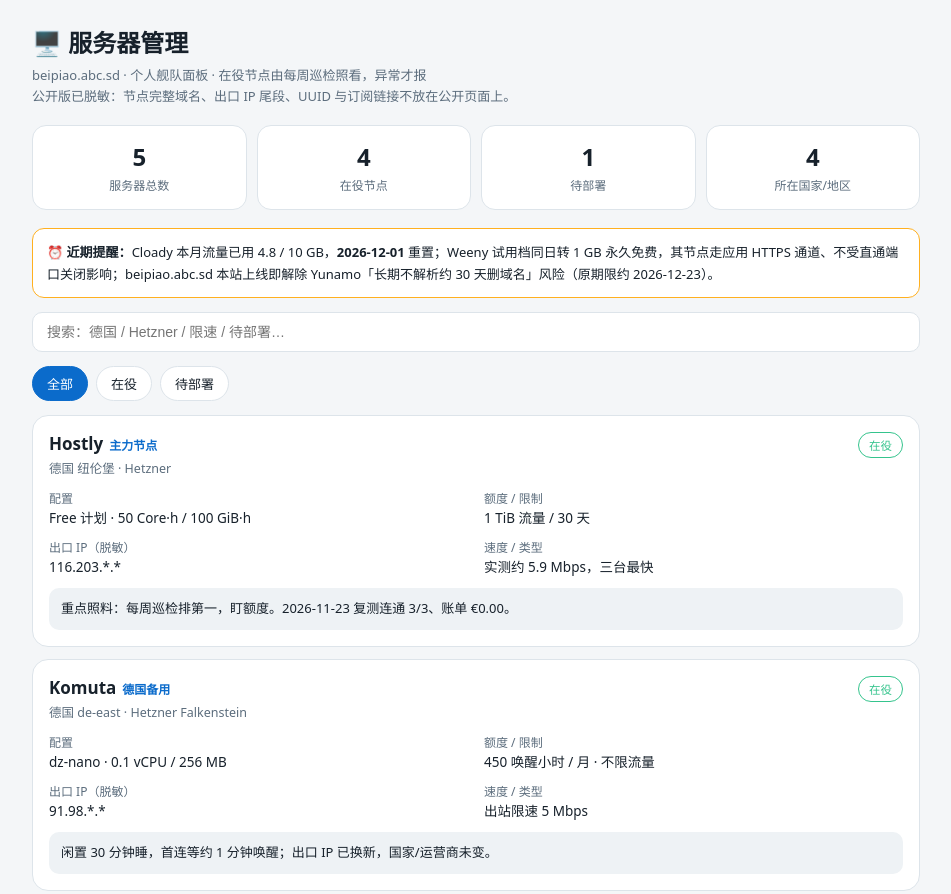
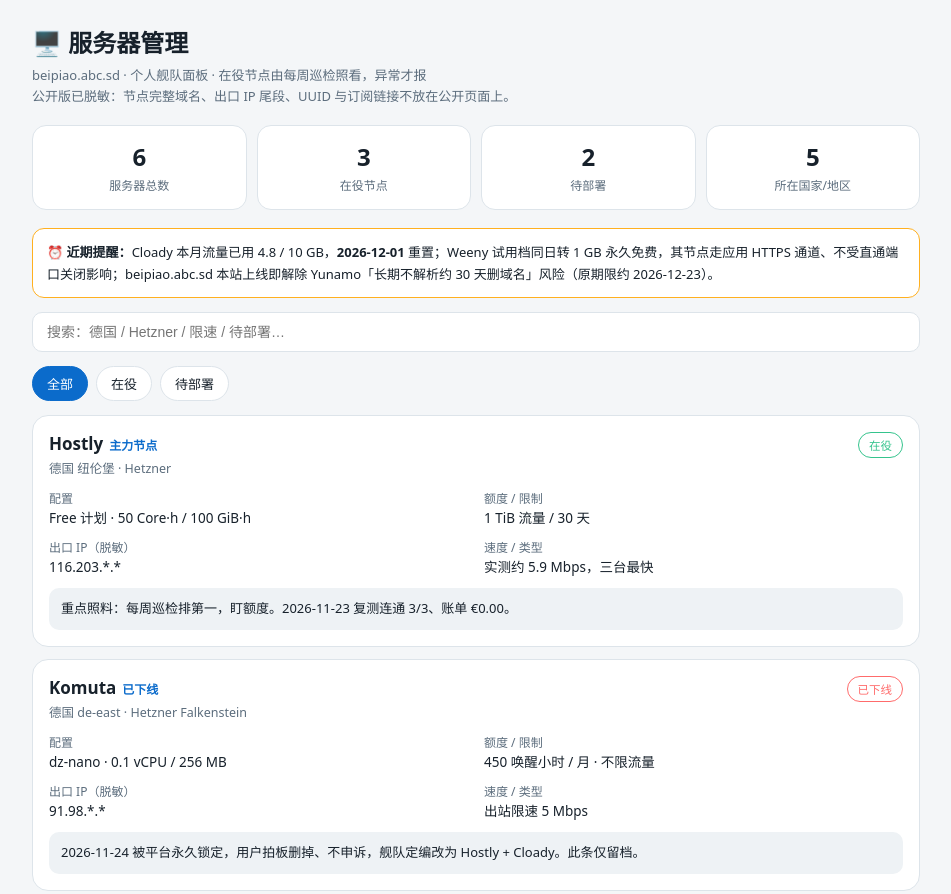
Before and after one commit to beipiao735-web/server-panel, a plain HTML site: page index.html in a window 1280 px wide. Shown: the top 894 px of the page, without its empty margins (164-1115 px from the left). Drawn offline with Linux system fonts and the light colour scheme.

Commit message:
Add AgentScope (Singapore sandbox, deploying); mark Komuta offline; totals now 6 servers / 3 active

```diff
--- a/index.html
+++ b/index.html
@@ -4,7 +4,7 @@
 <meta charset="UTF-8">
 <meta name="viewport" content="width=device-width, initial-scale=1">
 <title>服务器管理 — beipiao.abc.sd</title>
-<meta name="description" content="个人服务器舰队管理面板：5 台服务器的状态、配置、限额与到期提醒。">
+<meta name="description" content="个人服务器舰队管理面板：6 台服务器的状态、配置、限额与到期提醒。">
 <style>
 :root{--bg:#0f1419;--card:#1a222c;--card2:#212b36;--text:#e8eef4;--muted:#93a3b1;--line:#2c3947;--acc:#4da3ff;--ok:#35c48d;--warn:#ffb020;--bad:#ff6b6b}
 @media (prefers-color-scheme:light){:root{--bg:#f4f6f8;--card:#fff;--card2:#eef2f5;--text:#17212b;--muted:#5c6d7d;--line:#dde4ea;--acc:#0b6bcb}}
@@ -23,7 +23,7 @@ h1{font-size:24px;margin:0}.sub{color:var(--muted);font-size:13px;margin-top:6px
 .name{font-weight:700;font-size:17px}.role{color:var(--acc);font-size:12px;font-weight:600;margin-left:6px}
 .loc{color:var(--muted);font-size:12.5px;margin-top:3px}
 .badge{font-size:11.5px;padding:4px 10px;border-radius:999px;border:1px solid var(--line);white-space:nowrap}
-.badge.on{color:var(--ok);border-color:var(--ok)}.badge.wait{color:var(--warn);border-color:var(--warn)}
+.badge.on{color:var(--ok);border-color:var(--ok)}.badge.wait{color:var(--warn);border-color:var(--warn)}.badge.off{color:var(--bad);border-color:var(--bad)}
 .grid{display:grid;grid-template-columns:1fr 1fr;gap:8px 16px;margin-top:12px;font-size:13.5px;line-height:1.6}
 .grid span{color:var(--muted);display:block;font-size:12px}
 .note{margin-top:10px;background:var(--card2);border-radius:10px;padding:10px 12px;font-size:13px;line-height:1.65}
@@ -37,10 +37,10 @@ h1{font-size:24px;margin:0}.sub{color:var(--muted);font-size:13px;margin-top:6px
 <div class="sub">beipiao.abc.sd · 个人舰队面板 · 在役节点由每周巡检照看，异常才报<br>公开版已脱敏：节点完整域名、出口 IP 尾段、UUID 与订阅链接不放在公开页面上。</div>
 
 <div class="stats">
-<div class="stat"><b>5</b><span>服务器总数</span></div>
-<div class="stat"><b>4</b><span>在役节点</span></div>
-<div class="stat"><b>1</b><span>待部署</span></div>
-<div class="stat"><b>4</b><span>所在国家/地区</span></div>
+<div class="stat"><b>6</b><span>服务器总数</span></div>
+<div class="stat"><b>3</b><span>在役节点</span></div>
+<div class="stat"><b>2</b><span>待部署</span></div>
+<div class="stat"><b>5</b><span>所在国家/地区</span></div>
 </div>
 
 <div class="alert">⏰ <b>近期提醒：</b>Cloady 本月流量已用 4.8 / 10 GB，<b>2026-12-01</b> 重置；Weeny 试用档同日转 1 GB 永久免费，其节点走应用 HTTPS 通道、不受直通端口关闭影响；beipiao.abc.sd 本站上线即解除 Yunamo「长期不解析约 30 天删域名」风险（原期限约 2026-12-23）。</div>
@@ -49,22 +49,23 @@ h1{font-size:24px;margin:0}.sub{color:var(--muted);font-size:13px;margin-top:6px
 <div class="tabs" id="tabs"></div>
 <div id="list"></div>
 
-<div class="foot">数据核实于 2026-11-24 · Hostly / Komuta / Cloady 为舰队定编，Weeny 为免费档 WS 节点 · 其余平台已按决定停止，不再新增</div>
+<div class="foot">数据核实于 2026-11-24 · Hostly / Cloady 为舰队定编，Komuta 已下线，Weeny 为免费档 WS 节点，AgentScope 部署中 · 其余平台已按决定停止，不再新增</div>
 </div>
 <script>
 const servers=[
 {name:"Hostly",role:"主力节点",loc:"德国 纽伦堡 · Hetzner",status:"在役",spec:"Free 计划 · 50 Core·h / 100 GiB·h",quota:"1 TiB 流量 / 30 天",exit:"116.203.*.*",speed:"实测约 5.9 Mbps，三台最快",note:"重点照料：每周巡检排第一，盯额度。2026-11-23 复测连通 3/3、账单 €0.00。"},
-{name:"Komuta",role:"德国备用",loc:"德国 de-east · Hetzner Falkenstein",status:"在役",spec:"dz-nano · 0.1 vCPU / 256 MB",quota:"450 唤醒小时 / 月 · 不限流量",exit:"91.98.*.*",speed:"出站限速 5 Mbps",note:"闲置 30 分钟睡，首连等约 1 分钟唤醒；出口 IP 已换新，国家/运营商未变。"},
+{name:"Komuta",role:"已下线",loc:"德国 de-east · Hetzner Falkenstein",status:"已下线",spec:"dz-nano · 0.1 vCPU / 256 MB",quota:"450 唤醒小时 / 月 · 不限流量",exit:"91.98.*.*",speed:"出站限速 5 Mbps",note:"2026-11-24 被平台永久锁定，用户拍板删掉、不申诉，舰队定编改为 Hostly + Cloady。此条仅留档。"},
 {name:"Cloady",role:"美国备用",loc:"美国 USW1",status:"在役",spec:"0.5 vCPU / 1 GB / 5 GB · 永久免费",quota:"出站 10 GB / 月 · CPU 4 小时 / 月",exit:"13.140.*.*",speed:"XHTTP，建连慢",note:"本月已用 4.8 GB，剩 5.2 GB 撑到 12-01 重置没问题；升 Nano 付费不可逆，未定。"},
 {name:"Weeny",role:"芬兰节点 · 真 VM",loc:"芬兰 赫尔辛基 · Hetzner",status:"在役",spec:"2 vCPU / 4 GB / 10 GB · Ubuntu 24.04 · root",quota:"试用约到 2026-12-01，后转 1 GB 永久免费",exit:"2.29.*.*",speed:"实测约 14.6 Mbps（10 MB / 5.5 秒）",note:"2026-11-24 按免费档打法部署：VLESS-WS 走应用 HTTPS 入口（官方 Xray 手工配），验收连通 3/3、出口赫尔辛基。闲置会睡，首连需唤醒；客户端须带 ALPN http/1.1 才通。"},
-{name:"Nodaroo",role:"待部署 · 面板容器",loc:"瑞典 斯德哥尔摩 SE2",status:"待部署",spec:"6 GB / 200% CPU / 50 GB · Node.js generic",quota:"公网分配端口 1 个（26040）",exit:"—",speed:"Pterodactyl 容器，非真 VPS",note:"目前 Offline、空机。入口是 JS 启动文件，待确认 Startup / Files 页后写文件部署。"}
+{name:"Nodaroo",role:"待部署 · 面板容器",loc:"瑞典 斯德哥尔摩 SE2",status:"待部署",spec:"6 GB / 200% CPU / 50 GB · Node.js generic",quota:"公网分配端口 1 个（26040）",exit:"—",speed:"Pterodactyl 容器，非真 VPS",note:"目前 Offline、空机。入口是 JS 启动文件，待确认 Startup / Files 页后写文件部署。"},
+{name:"AgentScope",role:"新加坡备用 · 沙箱",loc:"新加坡 ap-southeast-1",status:"待部署",spec:"2 核 / 4 GB 沙箱 · QwenPaw v2.3.0",quota:"无公网 IP · 闲置约 48 小时休眠",exit:"—",speed:"只能走 Argo 隧道出节点",note:"2026-11-24 审核通过、实例已 Running；终端被平台开关挡死，节点改走智能体 / MCP 通道部署中。平台明文警告勿搭代理、违规封号。"}
 ];
 let filter="全部";
 function render(){
  document.getElementById('tabs').innerHTML=["全部","在役","待部署"].map(t=>`<button class="tab ${filter===t?'on':''}" onclick="filter='${t}';render()">${t}</button>`).join('');
  const q=document.getElementById('q').value.trim().toLowerCase();
  const rows=servers.filter(s=>(filter==="全部"||s.status===filter)&&(!q||JSON.stringify(s).toLowerCase().includes(q)));
- document.getElementById('list').innerHTML=rows.map(s=>`<div class="card"><div class="top"><div><span class="name">${s.name}</span><span class="role">${s.role}</span><div class="loc">${s.loc}</div></div><span class="badge ${s.status==='在役'?'on':'wait'}">${s.status}</span></div><div class="grid"><div><span>配置</span>${s.spec}</div><div><span>额度 / 限制</span>${s.quota}</div><div><span>出口 IP（脱敏）</span>${s.exit}</div><div><span>速度 / 类型</span>${s.speed}</div></div><div class="note">${s.note}</div></div>`).join('')||'<div class="note">没有匹配的服务器</div>';
+ document.getElementById('list').innerHTML=rows.map(s=>`<div class="card"><div class="top"><div><span class="name">${s.name}</span><span class="role">${s.role}</span><div class="loc">${s.loc}</div></div><span class="badge ${s.status==='在役'?'on':s.status==='已下线'?'off':'wait'}">${s.status}</span></div><div class="grid"><div><span>配置</span>${s.spec}</div><div><span>额度 / 限制</span>${s.quota}</div><div><span>出口 IP（脱敏）</span>${s.exit}</div><div><span>速度 / 类型</span>${s.speed}</div></div><div class="note">${s.note}</div></div>`).join('')||'<div class="note">没有匹配的服务器</div>';
 }
 render();
 </script>
```
